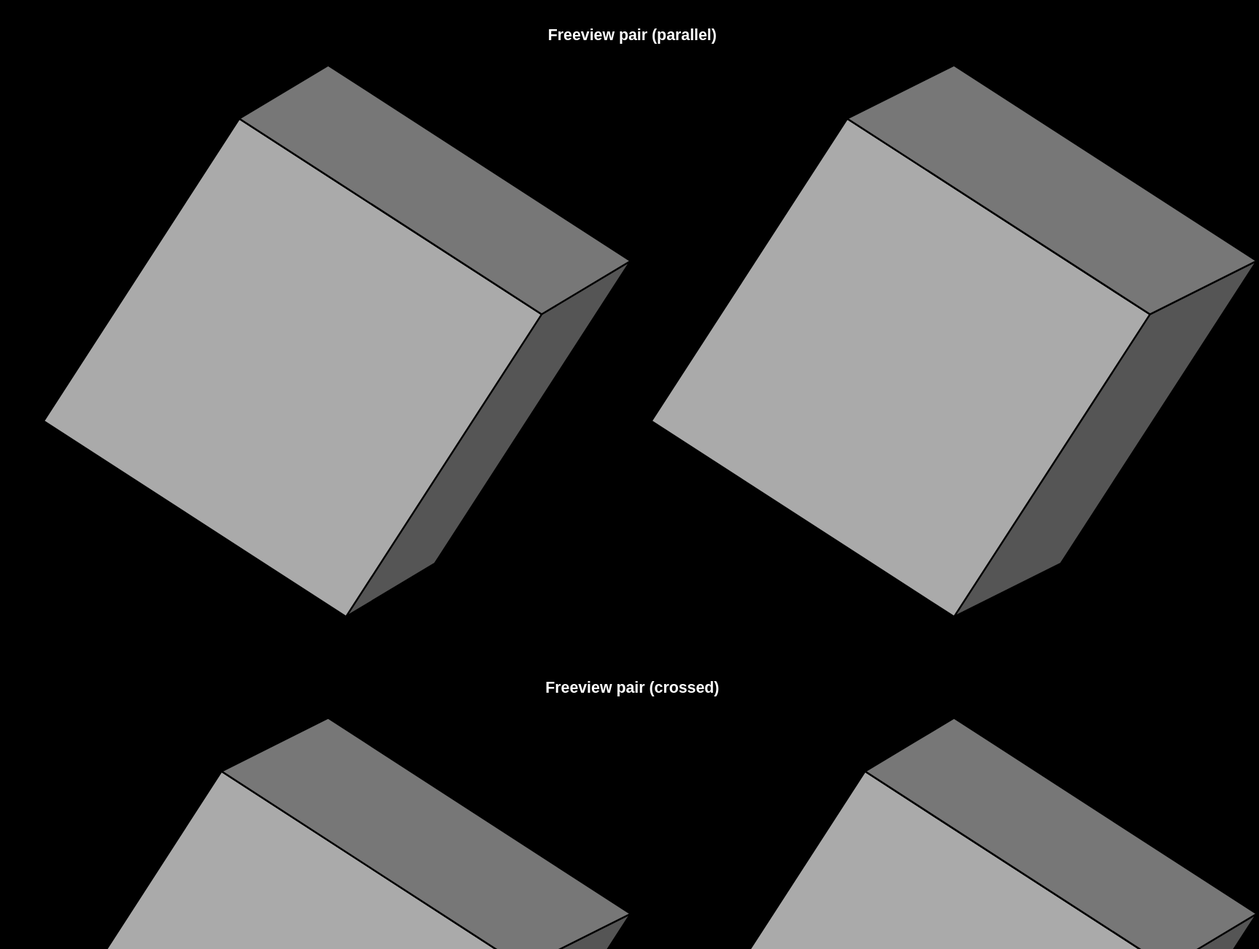
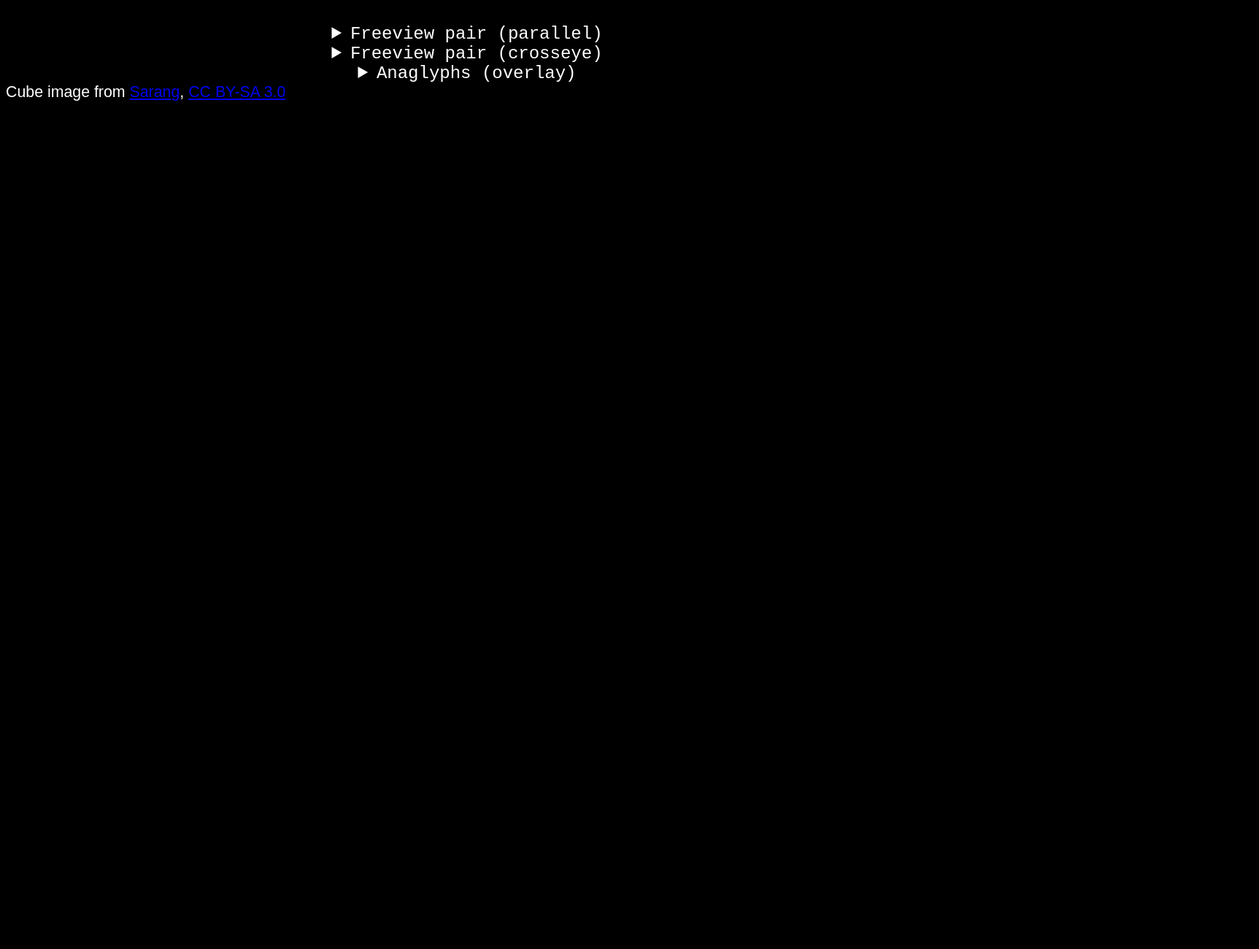
Before and after one commit to jp-x-g/neoglyph, a plain HTML site: page index.html in a window 1280 px wide. Shown: the top 1300 px of the page at 73% size, 1725 px wide, since content can reach past the window. After the commit the page ends 800 px from the top, so only its background shows below. Drawn offline with Linux system fonts and the light colour scheme.

Commit message:
use <details> and <summary> for collapsability
cleans up interface, and furthermore having extraneous pairs disrupts stereoscopy

```diff
--- a/index.html
+++ b/index.html
@@ -41,6 +41,10 @@
         .center {
             text-align: center;
             margin: 0 auto;
+        }
+        summary {
+            font-family: monospace;
+            font-size: 18pt;
         }
 
     </style>
@@ -107,37 +111,33 @@
     </div>
     -->
 
-    <table class="center table">
+    <details class="center">
+        <summary class="summary">
+            Freeview pair (parallel)
+        </summary>
+        <table class="center">
             <tr>
-            <th colspan="2" style="text-align: center;">
-                Freeview pair (parallel)
-            </th>
-        </tr>
-        <tr>
-            <td>
-                <img src="cube-left.svg" class="em40">
-            </td>
-            <td>
-                <img src="cube-right.svg" class="em40">
-            </td>
+                <td><img src="cube-left.svg" class="em40"></td>
+                <td><img src="cube-right.svg" class="em40"></td>
             </tr>
         </table>
-    <table class="center table">
+    </details>
+    <details class="center">
+        <summary class="summary">
+            Freeview pair (crosseye)
+        </summary>
+        <table class="center">
             <tr>
-            <th colspan="2" style="text-align: center;">
-                Freeview pair (crossed)
-            </th>
-        </tr>
-        <tr>
-            <td>
-                <img src="cube-right.svg" class="em40">
-            </td>
-            <td>
-                <img src="cube-left.svg" class="em40">
-            </td>
+                <td><img src="cube-right.svg" class="em40"></td>
+                <td><img src="cube-left.svg" class="em40"></td>
             </tr>
         </table>
+    </details>
 
+    <details class="center">
+        <summary class="summary">
+            Anaglyphs (overlay)
+        </summary>
         <table class="center table">
             <tr><td>
                 <div class="img-wrap">
@@ -156,6 +156,9 @@
                 </div>
             </td></tr>
         </table>
+    </details>
+
+
     Cube image from <a href="https://commons.wikimedia.org/wiki/File:Gray_shaded_3D_cube.svg">Sarang</a>, <a href="https://creativecommons.org/licenses/by-sa/3.0/deed.en">CC BY-SA 3.0</a>
 </body>
 </html>
```
Lines whose indentation alone changed are shown as unchanged.
